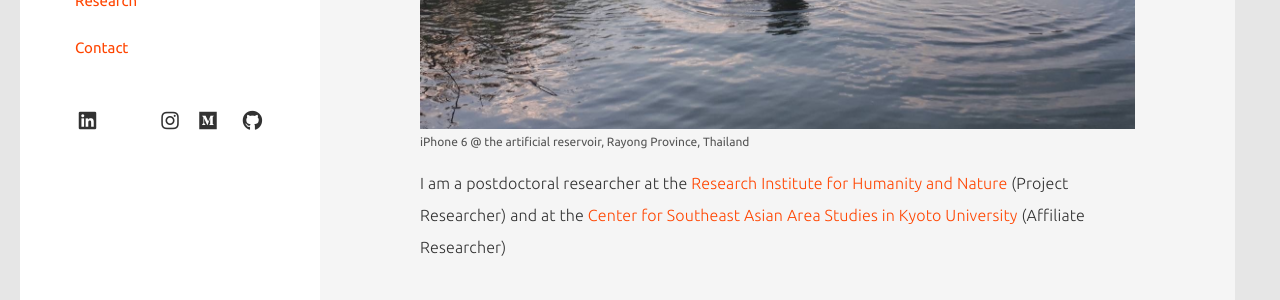
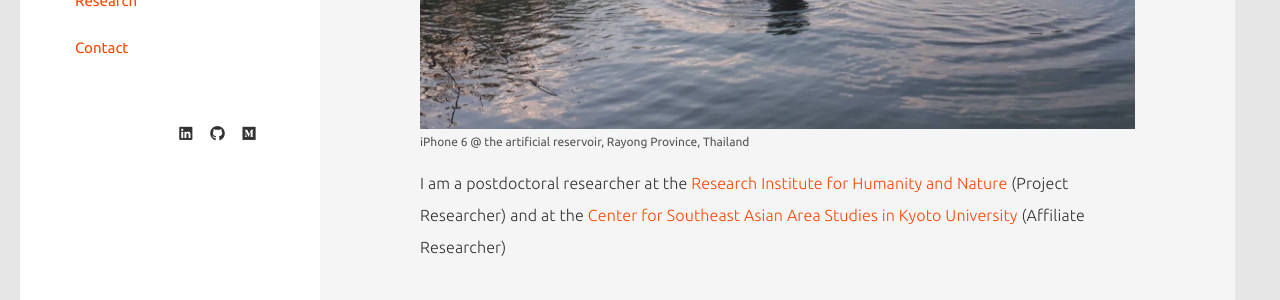
Before and after one commit to tjdk1992/tjdk1992.github.io, a Jekyll site: the page built from index.md, in a window 1280 px wide. Shown: the part 491-791 px from the top of the page. Built offline with Jekyll 4.4.1, drawn with Linux system fonts in a browser that asks for light colours; nearby versions of some CDN libraries; a style sheet for code colours, icons or effects is not loaded.

Commit message:
update site

```diff
--- a/assets/css/components.css
+++ b/assets/css/components.css
@@ -56,40 +56,24 @@
 
 .socialmedia {
   display: grid;
-  grid-template-columns: repeat(5, 1fr);
-  grid-auto-rows: auto;
-  row-gap: 10px;
+  grid-template-columns: repeat(6, 1fr);
   width: 100%;
-  margin-top: 25px;
+  margin-top: 40px;
 }
 
 .socialmedia p {
   margin: 0;
   display: flex;
+  justify-content: center;
   align-items: center;
-}
-
-/* 左端 */
-.socialmedia p:nth-child(1) {
-  justify-content: flex-start;
-}
-
-/* 中央 */
-.socialmedia p:nth-child(2),
-.socialmedia p:nth-child(3),
-.socialmedia p:nth-child(4) {
-  justify-content: center;
-}
-
-/* 右端 */
-.socialmedia p:nth-child(5) {
-  justify-content: flex-end;
 }
 
 .socialmedia a {
   color: rgb(50, 50, 50);
   text-decoration: none;
-  display: inline-block;
+  display: inline-flex;
+  justify-content: center;
+  align-items: center;
   line-height: 1;
 }
 
@@ -103,17 +87,12 @@
   text-align: center;
 }
 
-/* ORCID icon monochrome */
-.ai-orcid {
-  color: rgb(50, 50, 50) !important;
-}
-
-.ai-google-scholar {
+/* academicons: monochrome + slightly larger for visual balance */
+.ai-orcid,
+.ai-google-scholar,
+.ai-researchgate {
   color: rgb(50, 50, 50);
-}
-
-.social-row2 {
-  grid-column: 3;
+  font-size: 1.25em;
 }
 
 /* figure component */
```
Also changed, not shown: _data/social.yml (+18 -19 lines).
